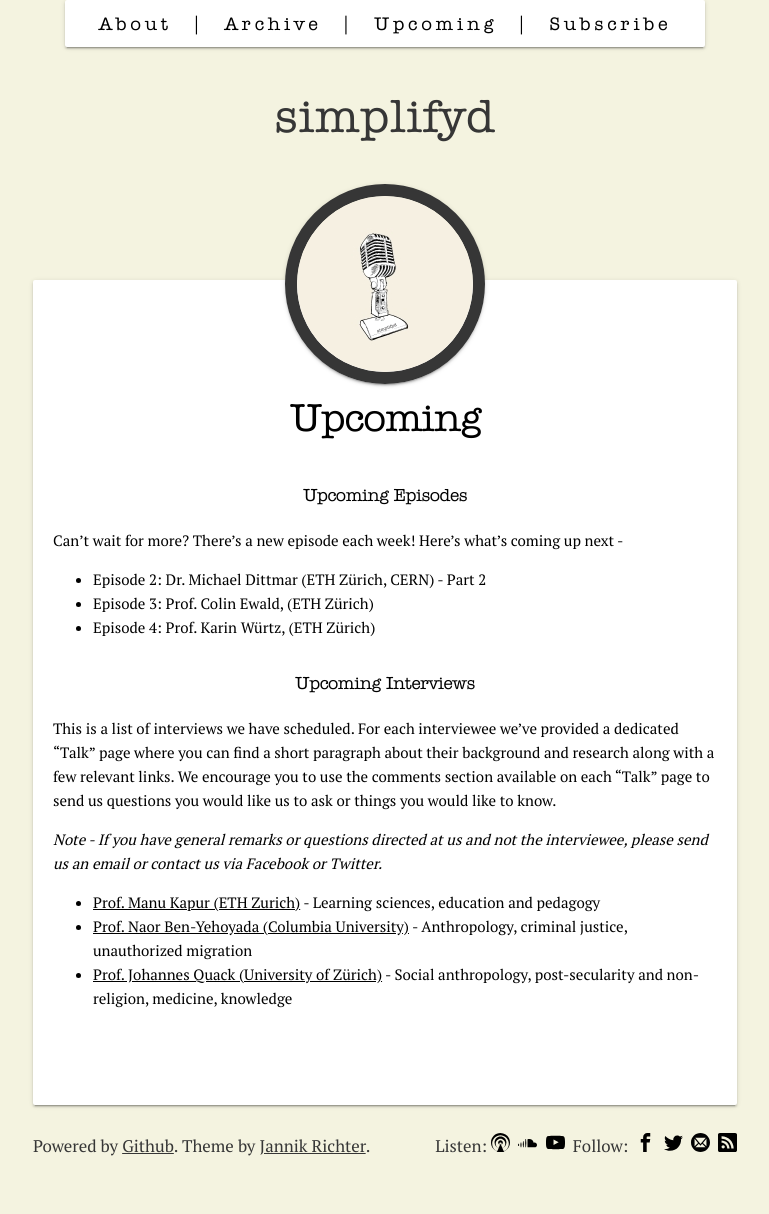
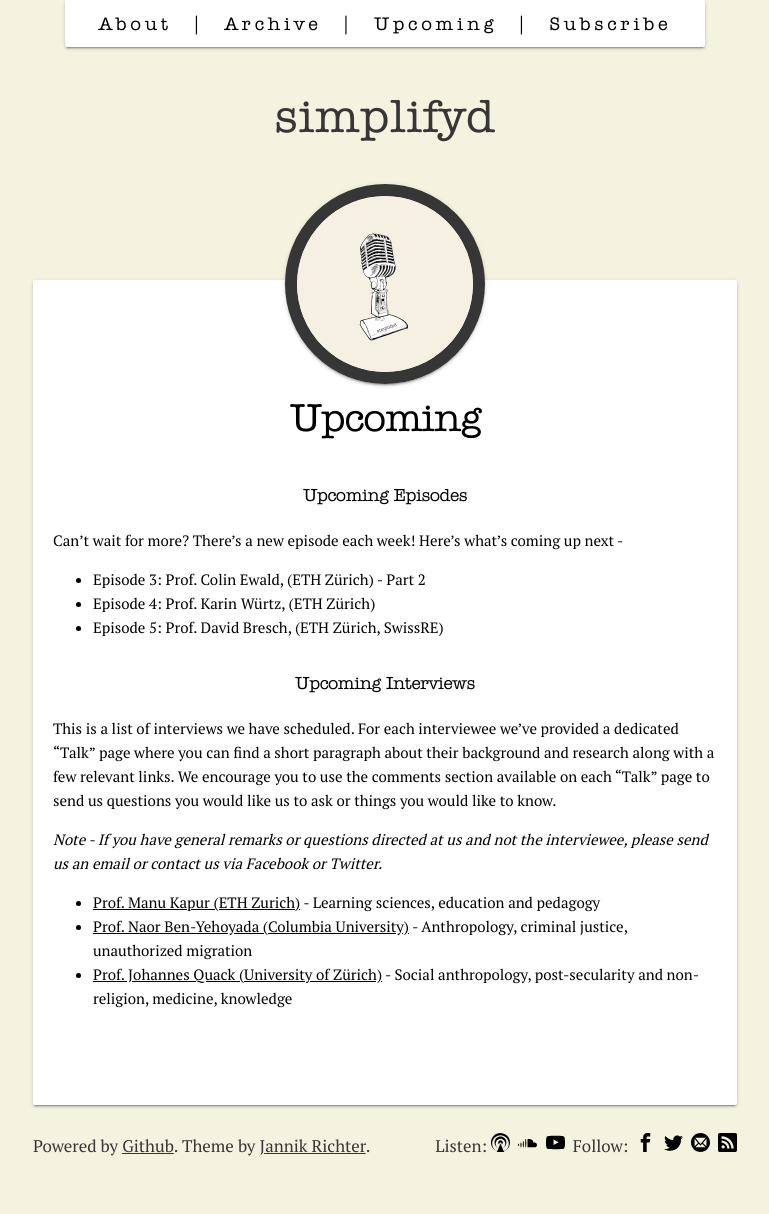
Before and after one commit to gsidhu/simplifyd, a Jekyll site: the page built from upcoming.md, in a window 1280 px wide. Shown: the whole page, without its empty margins (255-1024 px from the left). Built offline with Jekyll 4.4.1, drawn with Linux system fonts in a browser that asks for light colours.

Commit message:
Episode 3

```diff
--- a/upcoming.md
+++ b/upcoming.md
@@ -7,9 +7,9 @@
 ##### Upcoming Episodes
 Can't wait for more? There's a new episode each week! Here's what's coming up next -
 
-* Episode 2: Dr. Michael Dittmar (ETH Zürich, CERN) - Part 2
-* Episode 3: Prof. Colin Ewald, (ETH Zürich)
+* Episode 3: Prof. Colin Ewald, (ETH Zürich)  - Part 2
 * Episode 4: Prof. Karin Würtz, (ETH Zürich)
+* Episode 5: Prof. David Bresch, (ETH Zürich, SwissRE)
 
 ##### Upcoming Interviews
 This is a list of interviews we have scheduled. For each interviewee we've provided a dedicated "Talk" page where you can find a short paragraph about their background and research along with a few relevant links. We encourage you to use the comments section available on each "Talk" page to send us questions you would like us to ask or things you would like to know.
```
Also changed, not shown: _posts/2017-02-20-ep-3-colin-ewald-part-1.md (added, +24 -0 lines).
